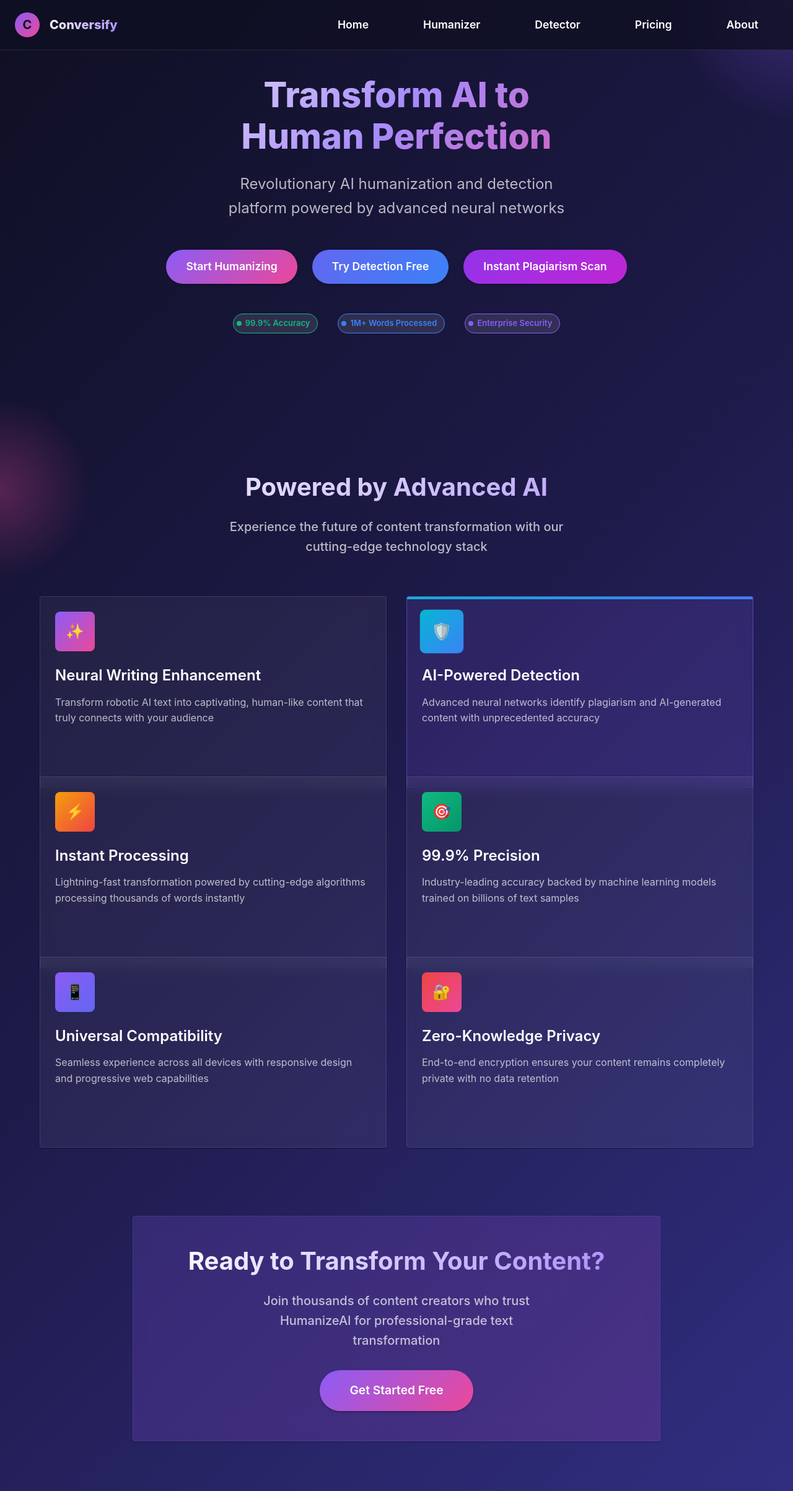
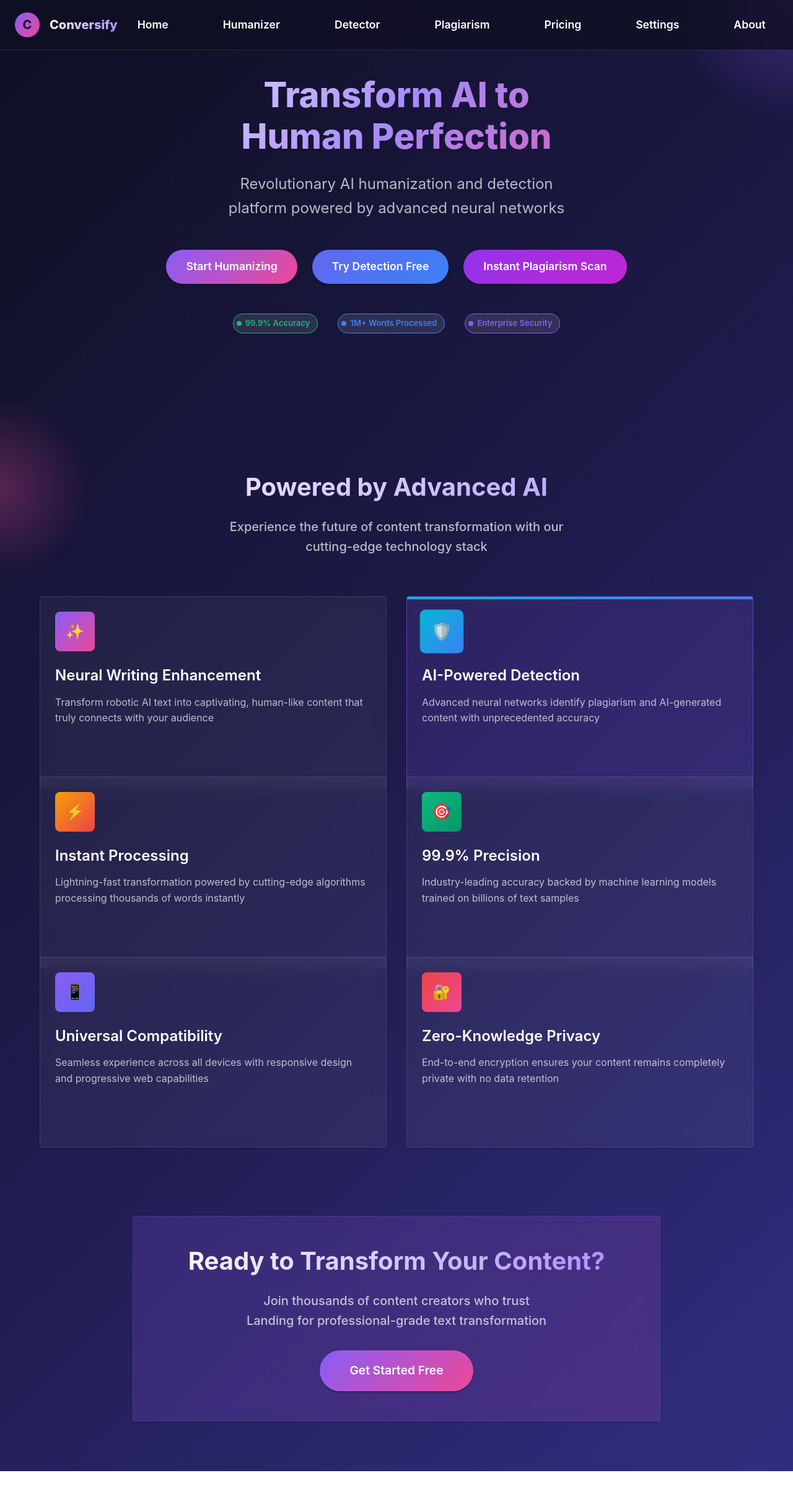
Before and after one commit to zenmeraki7/text-humanizer, a React (Vite) app in the folder frontend/: page / in a window 1280 px wide. Shown: the whole page at 62% size. After the commit the page ends 2374 px from the top, so only its background shows below. Built offline with nearby package versions, Linux system fonts and the light colour scheme.

Commit message:
landing page

```diff
--- a/frontend/src/pages/Landing.jsx
+++ b/frontend/src/pages/Landing.jsx
@@ -26,7 +26,7 @@ import {
 import { createTheme, ThemeProvider } from "@mui/material/styles";
 import MenuIcon from '@mui/icons-material/Menu';
 import CloseIcon from '@mui/icons-material/Close';
-
+import { useNavigate } from 'react-router-dom';
 const darkTheme = createTheme({
   palette: {
     mode: 'dark',
@@ -122,13 +122,13 @@ function HideOnScroll({ children }) {
   );
 }
 
-export default function HumanizeAI() {
+export default function Landing() {
   const [activeFeature, setActiveFeature] = useState(0);
   const [mobileOpen, setMobileOpen] = useState(false);
   const [scrolled, setScrolled] = useState(false);
   const theme = useTheme();
   const isMobile = useMediaQuery(theme.breakpoints.down('md'));
-
+const navigate = useNavigate();
   useEffect(() => {
     const handleScroll = () => {
       setScrolled(window.scrollY > 100);
@@ -143,6 +143,28 @@ export default function HumanizeAI() {
     }, 4000);
     return () => clearInterval(interval);
   }, []);
+//handle navigation
+const handleNavigation = (item) => {
+  const routes = {
+    'Home': '/',
+    'Humanizer': '/humanize',
+    'Detector': '/detector',
+    'Plagiarism': '/plagiarism',
+    'Pricing': '/pricing',
+    'Settings': '/settings',
+    'About': '/about' // Add this route to your App.js if needed
+  };
+
+  if (routes[item]) {
+    navigate(routes[item]);
+  }
+
+  // Close mobile drawer if open
+  if (mobileOpen) {
+    setMobileOpen(false);
+  }
+};
+
 
   const features = [
     {
@@ -183,7 +205,7 @@ export default function HumanizeAI() {
     },
   ];
 
-  const navItems = ['Home', 'Humanizer', 'Detector', 'Pricing', 'About'];
+  const navItems = ['Home', 'Humanizer', 'Detector', 'Plagiarism', 'Pricing', 'Settings', 'About'];
 
   const handleDrawerToggle = () => {
     setMobileOpen(!mobileOpen);
@@ -272,8 +294,10 @@ export default function HumanizeAI() {
       <Button
         key={item}
         color="inherit"
+        onClick={() => handleNavigation(item)}
         sx={{
           position: 'relative',
+          cursor: 'pointer',
           '&:hover': {
             color: '#A78BFA',
             transform: 'translateY(-1px)',
@@ -332,7 +356,16 @@ export default function HumanizeAI() {
     </IconButton>
     <List>
       {navItems.map((item) => (
-                <ListItem button key={item}>
+        <ListItem
+          button
+          key={item}
+          onClick={() => handleNavigation(item)}
+          sx={{
+            '&:hover': {
+              backgroundColor: 'rgba(139, 92, 246, 0.1)',
+            },
+          }}
+        >
           <ListItemText primary={item} />
         </ListItem>
       ))}
@@ -706,7 +739,7 @@ export default function HumanizeAI() {
                 </Typography>
 
                 <Typography variant="h6" color="text.secondary" sx={{ mb: 4, maxWidth: 500, mx: 'auto' }}>
-                  Join thousands of content creators who trust HumanizeAI for professional-grade text transformation
+                  Join thousands of content creators who trust Landing for professional-grade text transformation
                 </Typography>
 
                 <Button
```
Lines whose indentation alone changed are shown as unchanged.
